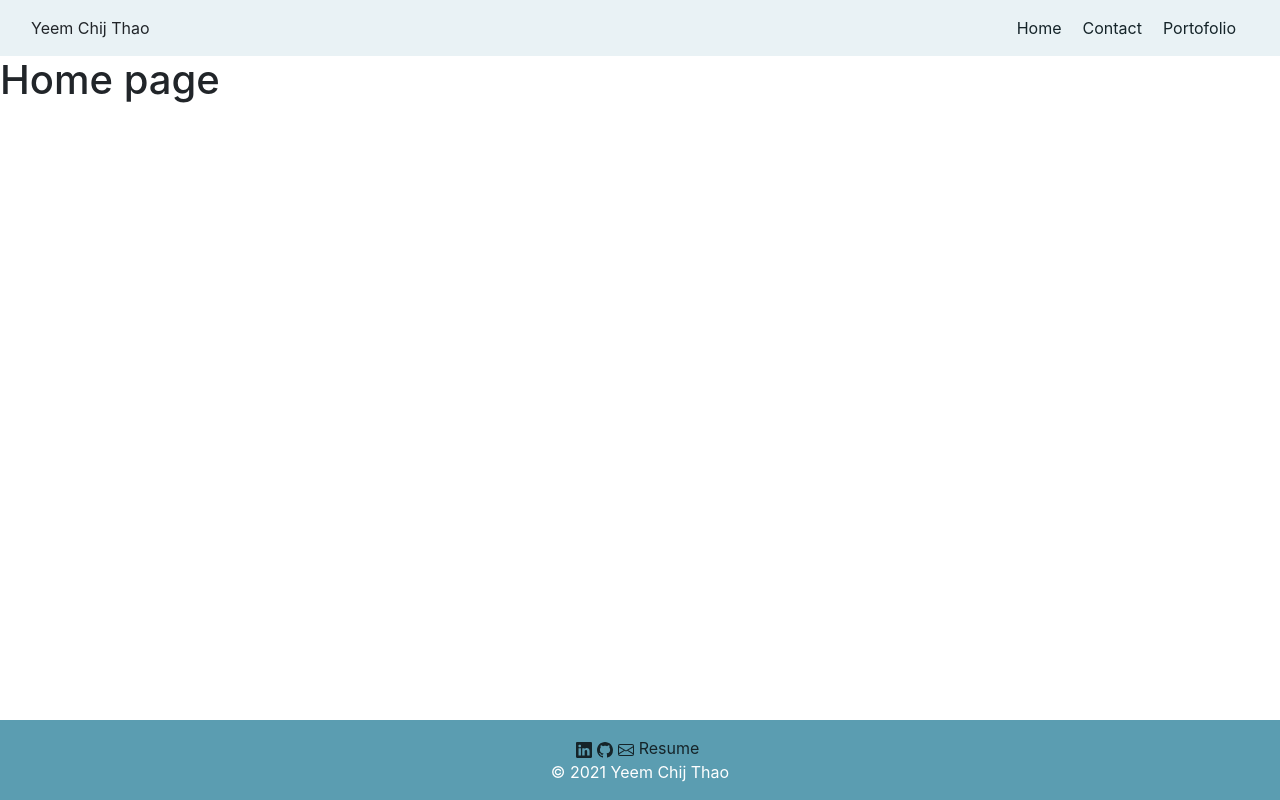
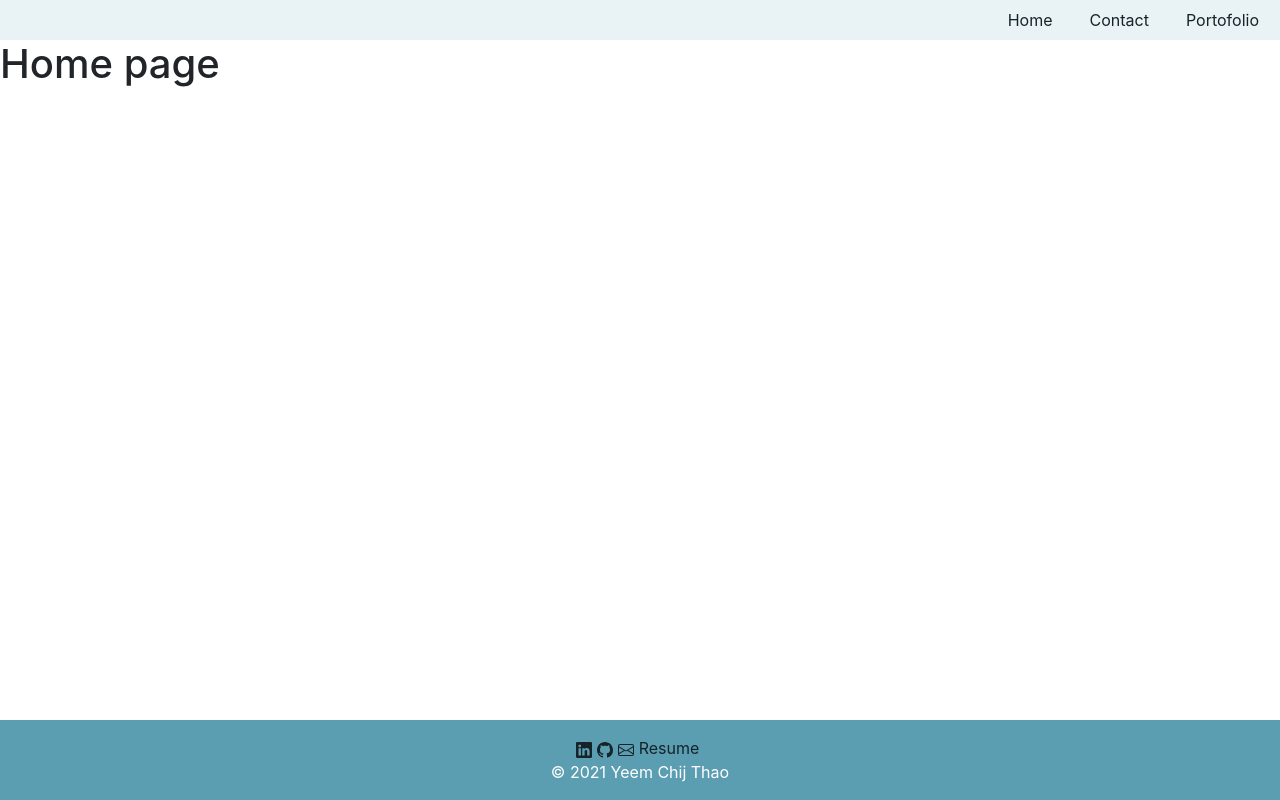
Before and after one commit to ycthao/react-portfolio, a React (Create React App) app: page / in a window 1280 px wide. Built offline with nearby package versions, Linux system fonts and the light colour scheme.

Commit message:
Change navbar

```diff
--- a/src/components/Navbar/navbar.js
+++ b/src/components/Navbar/navbar.js
@@ -3,13 +3,9 @@ import "../../style/Footer.css";
 
 function Navbar() {
   return (
-    <nav className="navbar navbar-expand-lg bckco">
-      <div className="container-fluid">
-        <span>Yeem Chij Thao</span>
-
-        <ul className="navbar-nav me-auto mb-2 mb-lg-0">
+    <ul className="nav justify-content-end bckco">
       <li className="nav-item">
-            <a className="nav-link" href="/">
+        <a className="nav-link" aria-current="page" href="/">
           Home
         </a>
       </li>
@@ -24,8 +20,6 @@ function Navbar() {
         </a>
       </li>
     </ul>
-      </div>
-    </nav>
   );
 }
 
```
Lines whose indentation alone changed are shown as unchanged.
